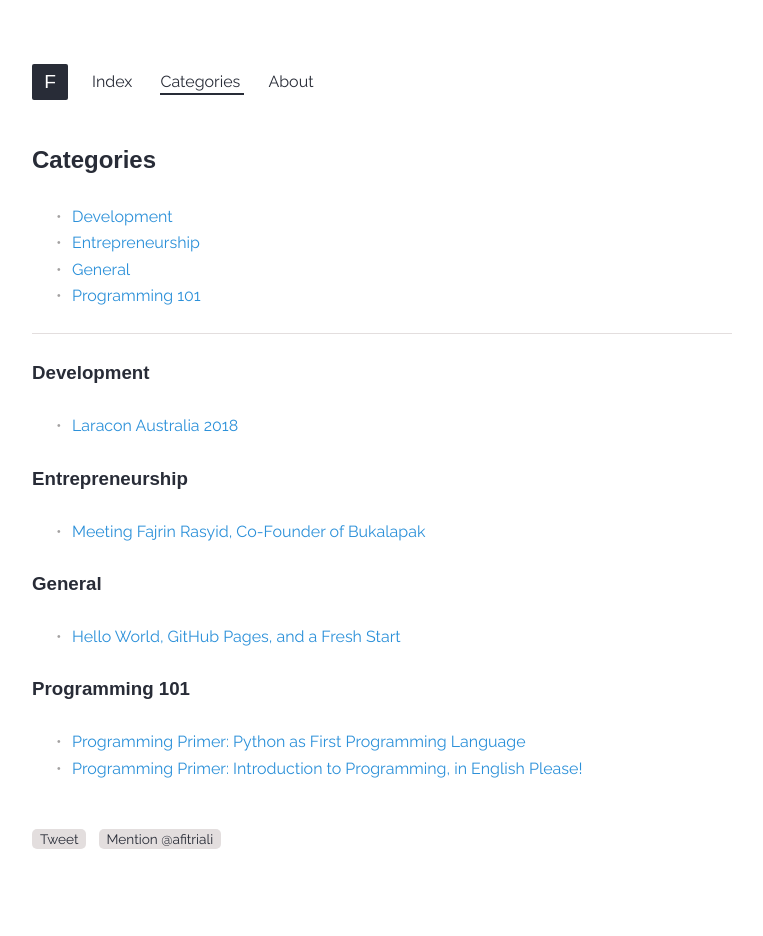
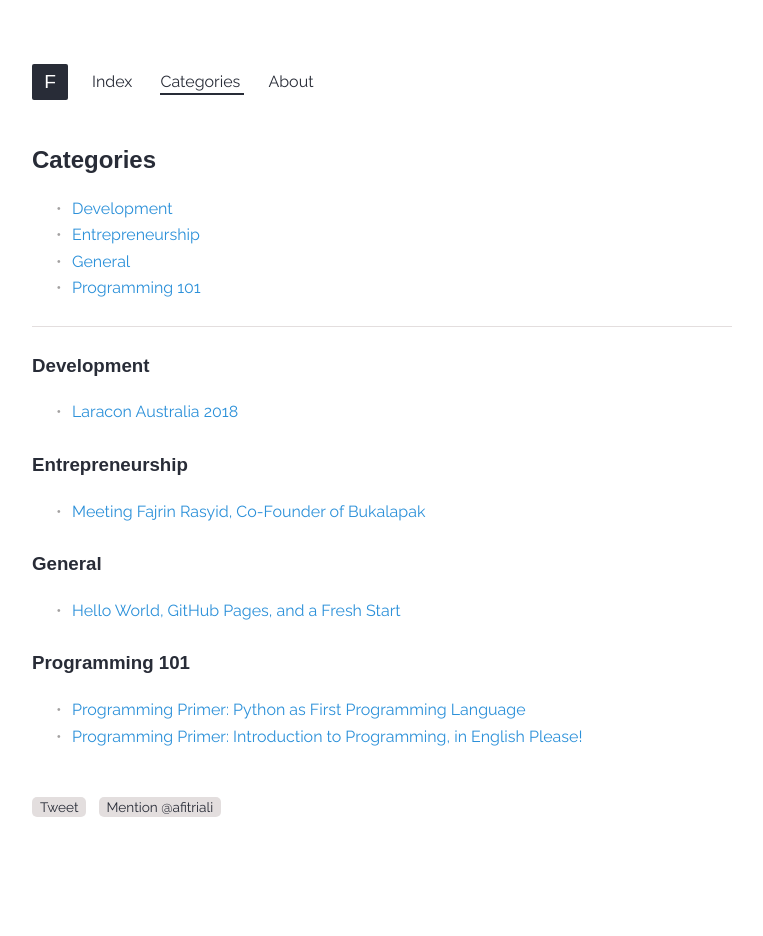
Before and after one commit to xfltrt/xfltrt.github.io, a Jekyll site: the page built from categories.html, in a window 1280 px wide. Shown: the whole page, without its empty margins (258-1021 px from the left). Built offline with Jekyll 4.4.1, drawn with Linux system fonts in a browser that asks for light colours; some web fonts are replaced; comment, search, counter and statistics services are not loaded; after the commit the page ends 904 px from its top, so only the background shows below that.

Commit message:
Update main.scss

```diff
--- a/_sass/main.scss
+++ b/_sass/main.scss
@@ -43,7 +43,7 @@ h6 {
   color: var(--colour-dark);
   font-family: var(--font-secondary);
   line-height: 1.65em;
-  margin: -0.325em 0 0 0;
+  margin: -0.325em 0;
   padding: 0;
 }
 
@@ -51,7 +51,7 @@ p,
 ul,
 li {
   line-height: 1.65rem;
-  margin-top: -0.325rem;
+  margin: -0.325rem 0;
 }
 
 h3,
```
